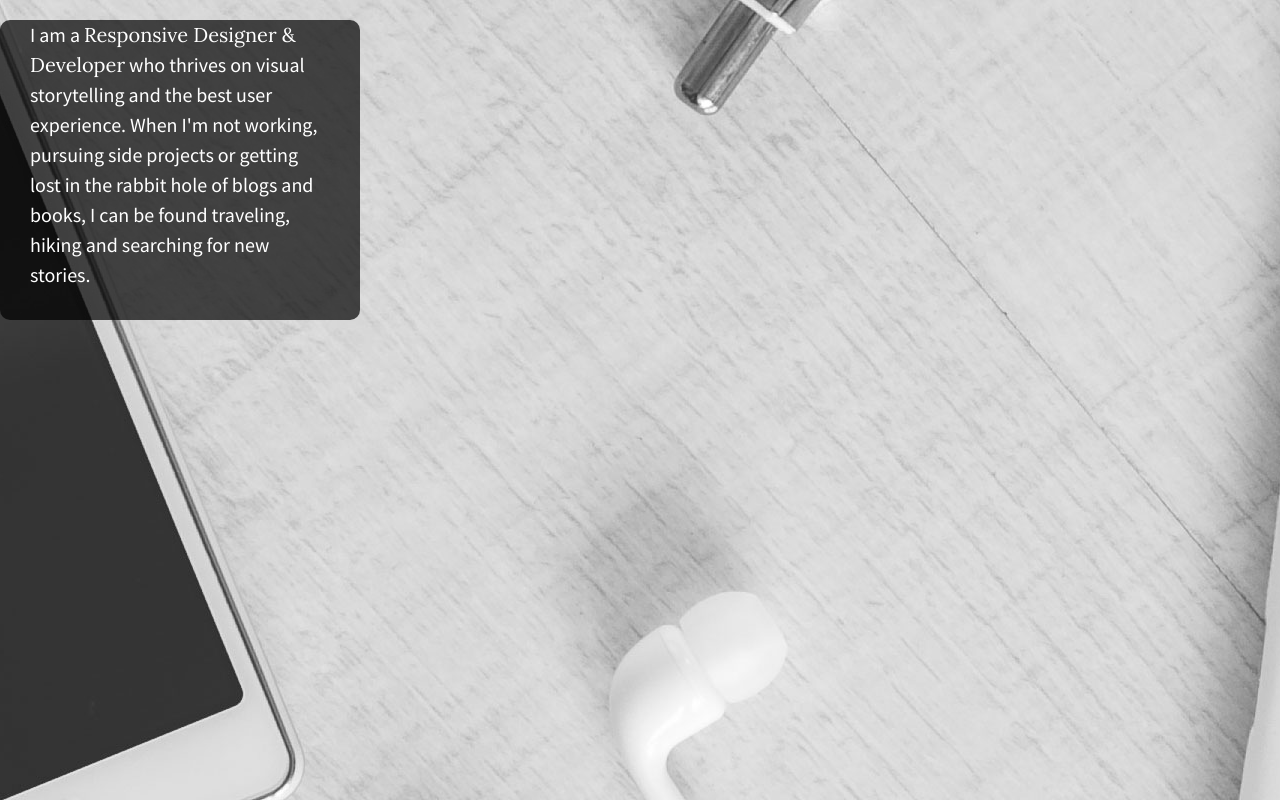
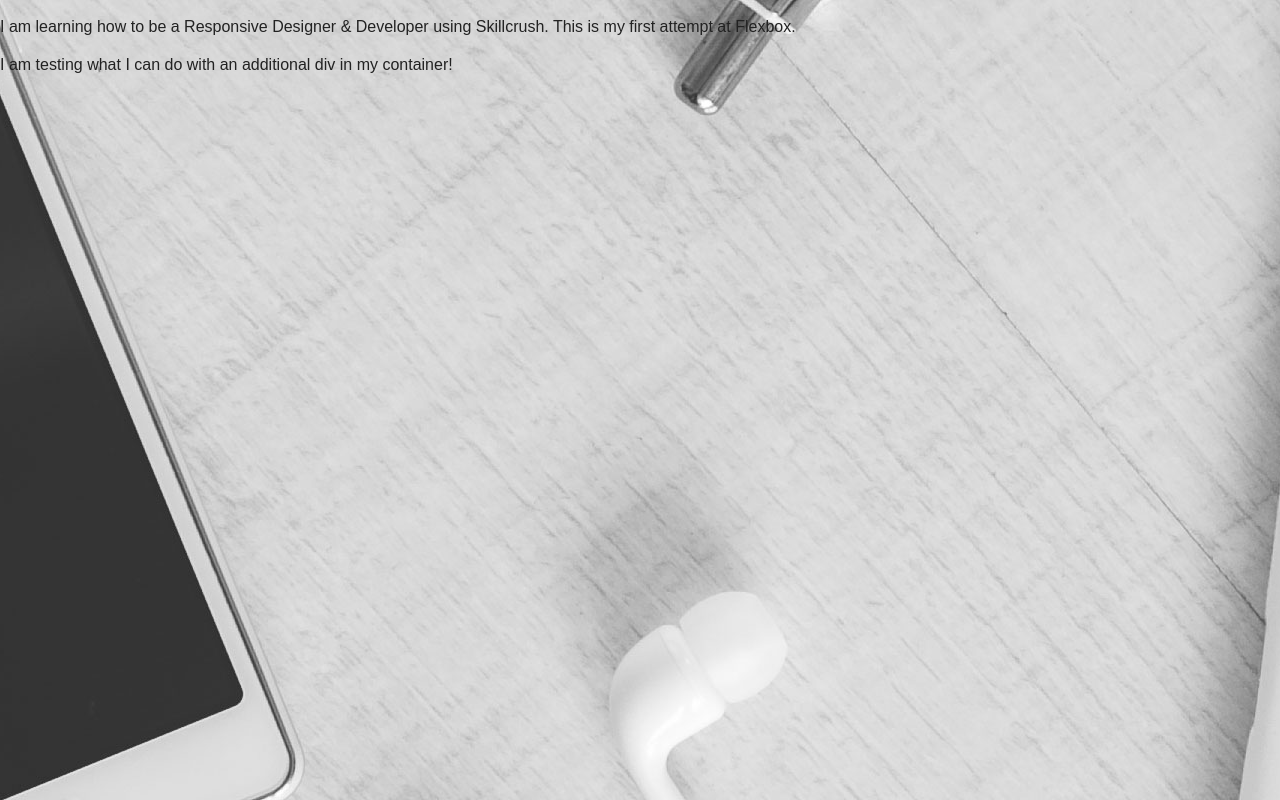
Before and after one commit to Dayna-Lashin/206-flexbox-customize-exercise, a plain HTML site: page index.html in a window 1280 px wide. Drawn offline with nearby package versions, Linux system fonts and the light colour scheme.

Commit message:
Customized text and added additional div to practice wrapping

```diff
--- a/index.html
+++ b/index.html
@@ -14,7 +14,6 @@
         <link rel="stylesheet" href="css/main.css">
         <script src="js/vendor/modernizr-2.8.3.min.js"></script>
         <link href="https://fonts.googleapis.com/css?family=Lora|Source+Sans+Pro:400,700" rel="stylesheet">
-
     </head>
     <body>
         <!--[if lt IE 8]>
@@ -24,9 +23,14 @@
         <!-- Add your site or application content here -->
 
         <section class="wrapper">
-            <div id="content">
-                <p>I am a <span>Responsive Designer & Developer</span> who thrives on visual storytelling and the best user experience. When I'm not working, pursuing side projects or getting lost in the rabbit hole of blogs and books, I can be found traveling, hiking and searching for new stories.</p>
+            <div id="content-1">
+                <p>I am learning how to be a <span>Responsive Designer & Developer</span> using Skillcrush. This is my first attempt at Flexbox. </p>
             </div>
+
+            <div id="content-2">
+                <p>I am testing what I can do with an additional div in my container!</p>
+            </div>
+
         </section>
 
         <script src="https://ajax.googleapis.com/ajax/libs/jquery/1.11.3/jquery.min.js"></script>
```
